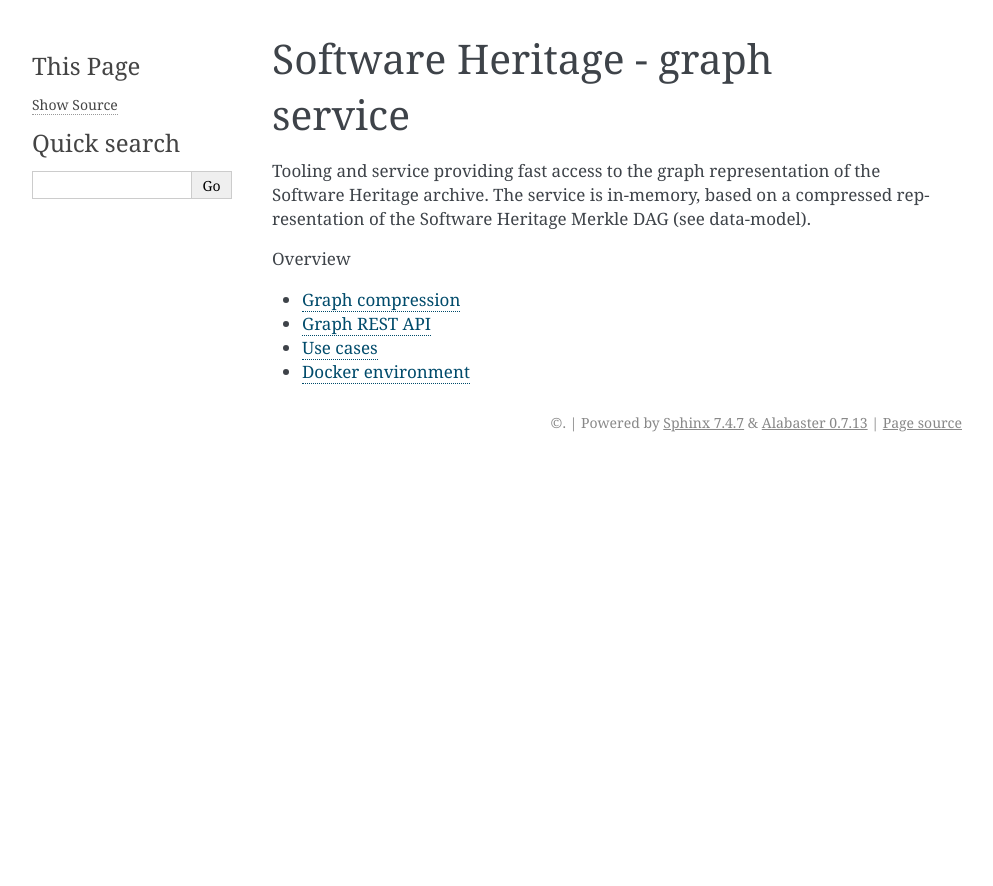
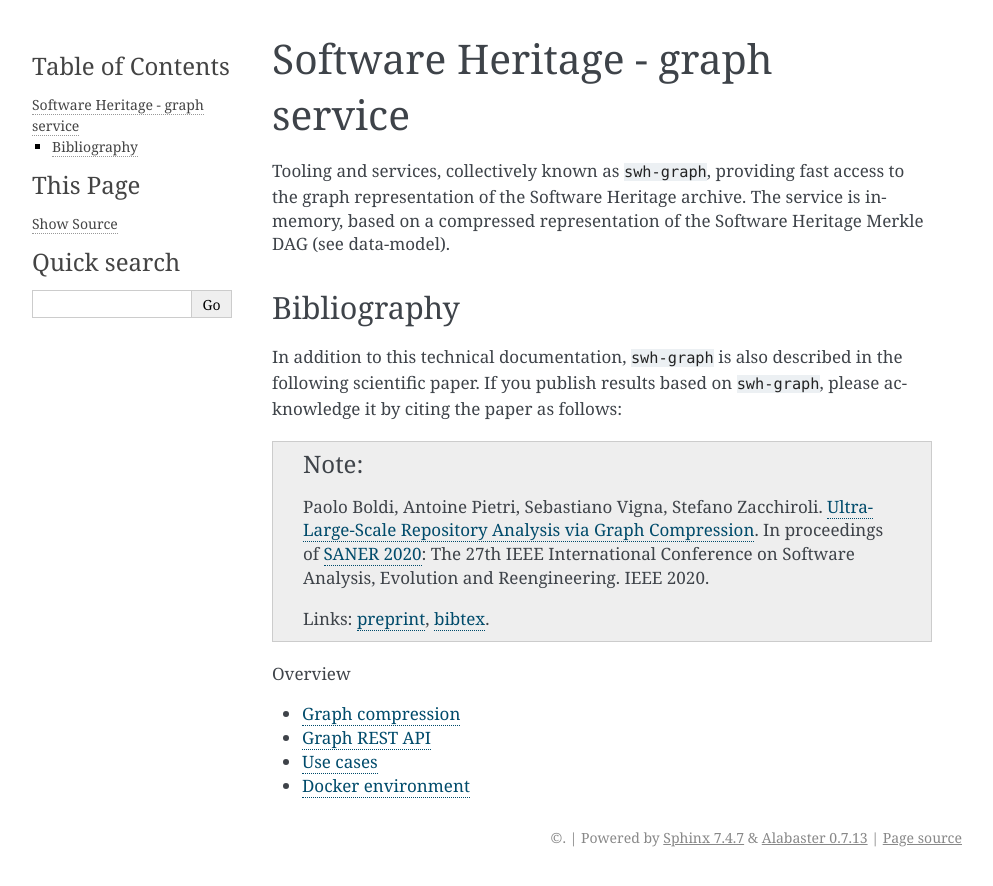
Before and after one commit to SoftwareHeritage/swh-graph, a Sphinx documentation site: the page built from docs/index.rst, in a window 1280 px wide. Shown: the top 886 px of the page, without its empty margins (148-1141 px from the left). Built offline with Sphinx 7.4.7, drawn with Linux system fonts in a browser that asks for light colours; pages that are not in the unit, such as notebooks, are missing from menus.

Commit message:
swh-graph doc: mention SANER 2020 paper

```diff
--- a/docs/index.rst
+++ b/docs/index.rst
@@ -3,9 +3,33 @@
 Software Heritage - graph service
 =================================
 
-Tooling and service providing fast access to the graph representation of the
-Software Heritage archive.  The service is in-memory, based on a compressed
-representation of the Software Heritage Merkle DAG (see :ref:`data-model`).
+Tooling and services, collectively known as ``swh-graph``, providing fast
+access to the graph representation of the Software Heritage archive.  The
+service is in-memory, based on a compressed representation of the Software
+Heritage Merkle DAG (see :ref:`data-model`).
+
+
+Bibliography
+------------
+
+In addition to this technical documentation, ``swh-graph`` is also described in
+the following scientific paper. If you publish results based on ``swh-graph``,
+please acknowledge it by citing the paper as follows:
+
+.. note::
+
+  Paolo Boldi, Antoine Pietri, Sebastiano Vigna, Stefano Zacchiroli.
+  `Ultra-Large-Scale Repository Analysis via Graph Compression
+  <https://upsilon.cc/~zack/research/publications/saner-2020-swh-graph.pdf>`_. In
+  proceedings of `SANER 2020 <https://saner2020.csd.uwo.ca/>`_: The 27th IEEE
+  International Conference on Software Analysis, Evolution and
+  Reengineering. IEEE 2020.
+
+  Links: `preprint
+  <https://upsilon.cc/~zack/research/publications/saner-2020-swh-graph.pdf>`_,
+  `bibtex
+  <https://upsilon.cc/~zack/research/publications/saner-2020-swh-graph.bib>`_.
+
 
 .. toctree::
    :maxdepth: 1
```
